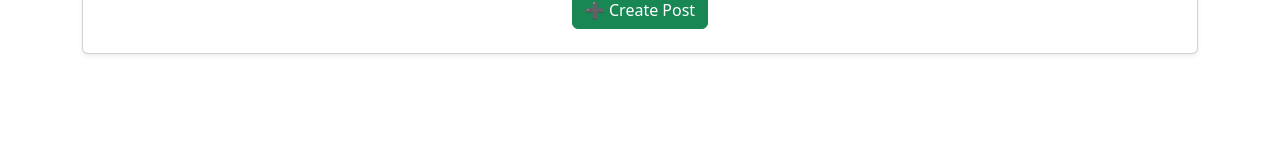
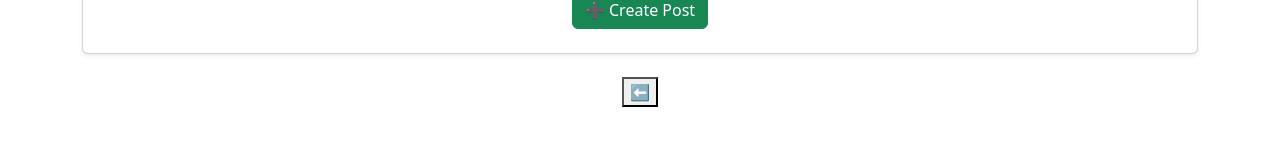
Before and after one commit to souste/blog-api-frontend, a React (Vite) app: page /create-post in a window 1280 px wide. Shown: the part 476-622 px from the top of the page. Built offline with nearby package versions, Linux system fonts and the light colour scheme.

Commit message:
back button added to CreatePost

```diff
--- a/src/components/CreatePost.jsx
+++ b/src/components/CreatePost.jsx
@@ -30,6 +30,11 @@ const CreatePost = () => {
           </button>
         </div>
       </form>
+      <div className="text-center mt-3">
+        <a href="/" className="btn btn-custom">
+          <button>⬅</button>
+        </a>
+      </div>
     </div>
   );
 };
```
